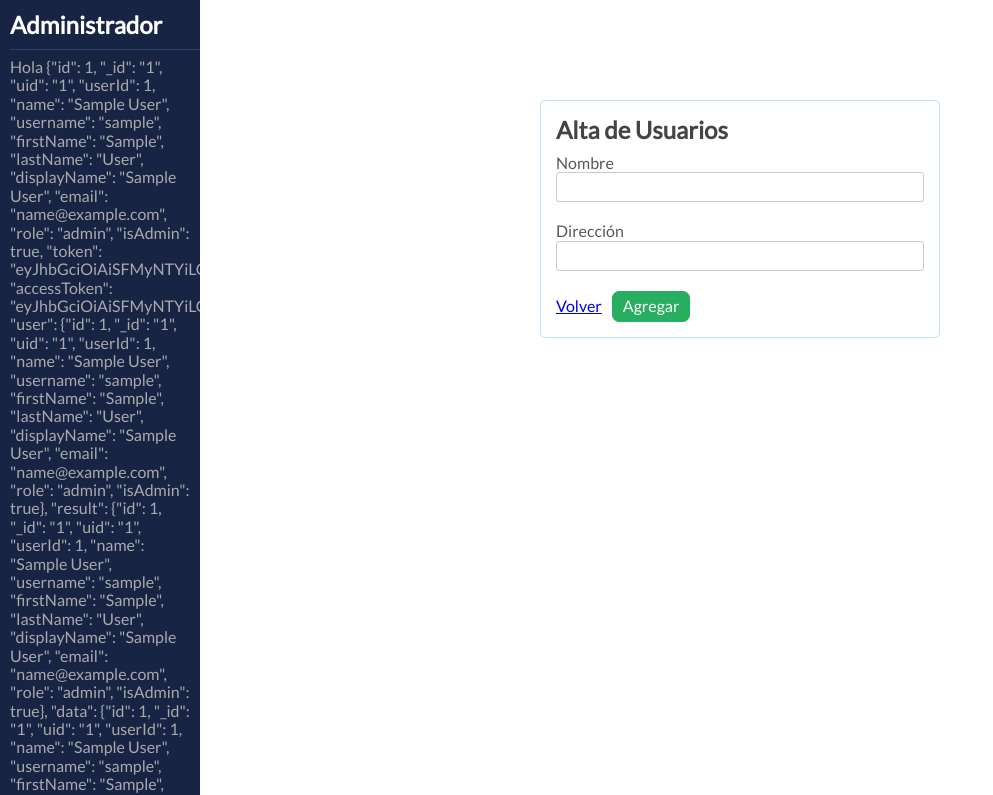
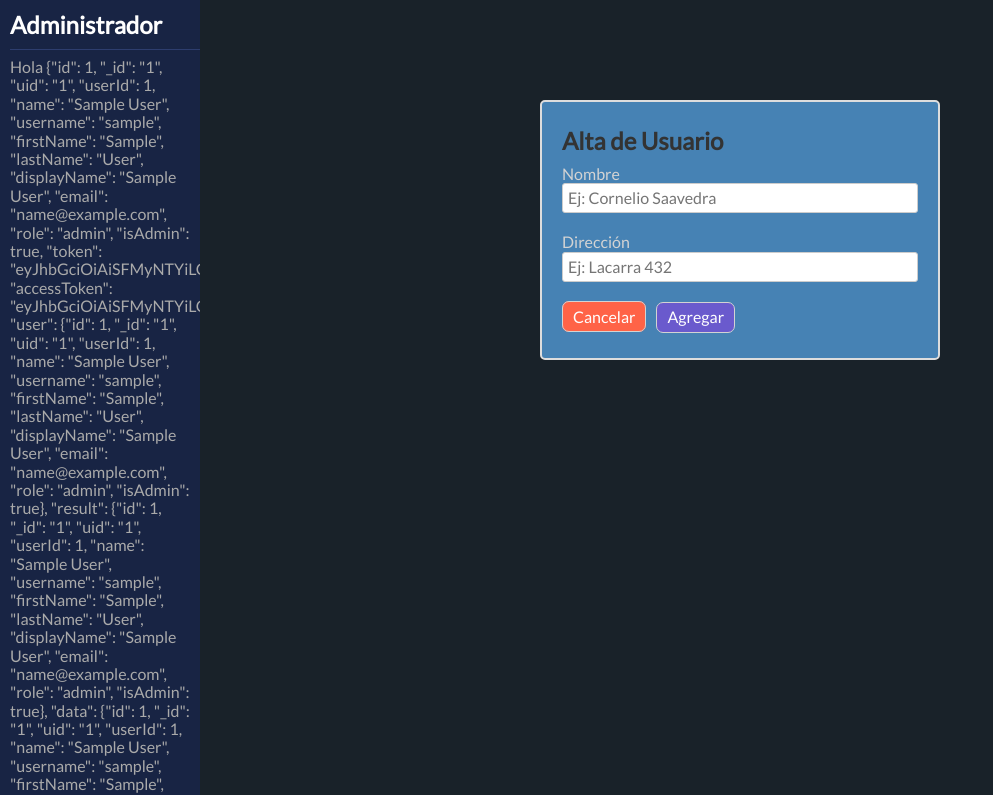
Before and after one commit to ctnfimac/mapa_de_transporte, a React (Create React App) app: page /transporte/admin/alta in a window 1280 px wide. Shown: the top 795 px of the page, without its empty margins (0-993 px from the left). Built offline with nearby package versions, Linux system fonts and the light colour scheme; no server answers; sample sign-in values are in the browser's storage.

Commit message:
coreccion de estilos en los formularios del crud y en la lista de usuarios

```diff
--- a/src/components/Admin/actualizar/Actualizar.js
+++ b/src/components/Admin/actualizar/Actualizar.js
@@ -69,7 +69,7 @@ const Actualizar = ({ cerrarSesion, user }) => {
                             onChange={e => { setDireccion(e.target.value) }}
                         />
                     </div>
-                    <Link to="/admin" >Volver</Link>
+                    <Link className="form__cancelar" to="/admin" >Cancelar</Link>
                     <button type="submit" onClick={submitValues}>Actualizar</button>
                 </form>
             </div>
--- a/src/components/Admin/alta/Alta.js
+++ b/src/components/Admin/alta/Alta.js
@@ -46,7 +46,7 @@ const Alta = ({ cerrarSesion, user }) => {
             <div className="form__container_alta">
                 {respuesta ==='ok' && <p className="form__respuesta correcta">Usuario agregado correctamente</p>}
                 {respuesta ==='nook' && <p className="form__respuesta incorrecta">Error el el formulario</p>}
-                <h2 className="form__title">Alta de Usuarios</h2>
+                <h2 className="form__title">Alta de Usuario</h2>
                 <form className="form__alta" method="POST">
                     <div className="form__item">
                         <label htmlFor="nombre">Nombre</label>
@@ -56,6 +56,7 @@ const Alta = ({ cerrarSesion, user }) => {
                             id="nombre"
                             value={nombre}
                             onChange={e => { setNombre(e.target.value)}}
+                            placeholder='Ej: Cornelio Saavedra'
                         />
                     </div>
                     <div className="form__item">
@@ -66,9 +67,10 @@ const Alta = ({ cerrarSesion, user }) => {
                             id="direccion"
                             value={direccion}
                             onChange={e => { setDireccion(e.target.value)}}
+                            placeholder='Ej: Lacarra 432'
                         />
                     </div>
-                    <Link to="/admin" >Volver</Link>
+                    <Link className="form__cancelar" to="/admin" >Cancelar</Link>
                     <button type="submit" onClick={submitValues}>Agregar</button>
 
                 </form>
--- a/src/components/Admin/estadisticas/Estadisticas.js
+++ b/src/components/Admin/estadisticas/Estadisticas.js
@@ -14,7 +14,7 @@ const Estadisticas = ({ user, cerrarSesion, barrios, cantidad_de_usuarios, usuar
                         labels={barrios}
                         label='Usuarios'
                         cantidad={cantidad_de_usuarios}
-                        color='rgba(230, 126, 34,0.5)'
+                        color='rgba(230, 126, 34,.8)'
                     />
                 </div>
                 <div className="estadisticas__item">
@@ -24,7 +24,7 @@ const Estadisticas = ({ user, cerrarSesion, barrios, cantidad_de_usuarios, usuar
                         labels={comunas}
                         label='Usuarios'
                         cantidad={usuarios_de_comunas}
-                        color='rgba(155, 89, 182,0.5)'
+                        color='rgba(155, 89, 182,.8)'
                     />
                 </div>
             </section>
--- a/src/components/Admin/listado/Usuario.js
+++ b/src/components/Admin/listado/Usuario.js
@@ -10,7 +10,7 @@ const Usuario = ({item, borrar}) => (
         <td>{item.comuna}</td>
         <td>{item.longitud}</td>
         <td>{item.latitud}</td>
-        <td>
+        <td className="usuarios_botones">
             <button
                 className="btn-danger"
                 onClick={() => borrar(item.id)}
@@ -18,13 +18,13 @@ const Usuario = ({item, borrar}) => (
                 <svg xmlns="http://www.w3.org/2000/svg" width="16" height="10" fill="currentColor" viewBox="0 0 16 16">
                     <path d="M11 1.5v1h3.5a.5.5 0 0 1 0 1h-.538l-.853 10.66A2 2 0 0 1 11.115 16h-6.23a2 2 0 0 1-1.994-1.84L2.038 3.5H1.5a.5.5 0 0 1 0-1H5v-1A1.5 1.5 0 0 1 6.5 0h3A1.5 1.5 0 0 1 11 1.5Zm-5 0v1h4v-1a.5.5 0 0 0-.5-.5h-3a.5.5 0 0 0-.5.5ZM4.5 5.029l.5 8.5a.5.5 0 1 0 .998-.06l-.5-8.5a.5.5 0 1 0-.998.06Zm6.53-.528a.5.5 0 0 0-.528.47l-.5 8.5a.5.5 0 0 0 .998.058l.5-8.5a.5.5 0 0 0-.47-.528ZM8 4.5a.5.5 0 0 0-.5.5v8.5a.5.5 0 0 0 1 0V5a.5.5 0 0 0-.5-.5Z" />
                 </svg>
-                eliminar
+                borrar
             </button>
             <Link to='/admin/actualizar' state={{ id: item.id, nombre: item.nombre, direccion: item.direccion }} className="btn-warning">
                 <svg xmlns="http://www.w3.org/2000/svg" width="16" height="10" fill="currentColor" viewBox="0 0 16 16">
                     <path d="M12.854.146a.5.5 0 0 0-.707 0L10.5 1.793 14.207 5.5l1.647-1.646a.5.5 0 0 0 0-.708l-3-3zm.646 6.061L9.793 2.5 3.293 9H3.5a.5.5 0 0 1 .5.5v.5h.5a.5.5 0 0 1 .5.5v.5h.5a.5.5 0 0 1 .5.5v.5h.5a.5.5 0 0 1 .5.5v.207l6.5-6.5zm-7.468 7.468A.5.5 0 0 1 6 13.5V13h-.5a.5.5 0 0 1-.5-.5V12h-.5a.5.5 0 0 1-.5-.5V11h-.5a.5.5 0 0 1-.5-.5V10h-.5a.499.499 0 0 1-.175-.032l-.179.178a.5.5 0 0 0-.11.168l-2 5a.5.5 0 0 0 .65.65l5-2a.5.5 0 0 0 .168-.11l.178-.178z" />
                 </svg>
-                 modificar
+                editar
             </Link>
         </td>
     </tr>
--- a/src/components/Admin/listado/Usuarios.js
+++ b/src/components/Admin/listado/Usuarios.js
@@ -40,7 +40,7 @@ const Usuarios = ({cerrarSesion, user}) => {
                             <th>Comuna</th>
                             <th>Longitud</th>
                             <th>Latitud</th>
-                            <th>Operation</th>
+                            <th>Acción</th>
                         </tr>
                     </thead>
                     <tbody>
--- a/src/components/Mapa/EstadisticasUser.js
+++ b/src/components/Mapa/EstadisticasUser.js
@@ -12,7 +12,7 @@ const EstadisticasUser = ({ barrios, cantidad_de_usuarios, comunas, usuarios_de_
                 labels={barrios}
                 label='Usuarios'
                 cantidad={cantidad_de_usuarios}
-                color='rgba(230, 126, 34,0.5)'
+                color='rgba(230, 126, 34,0.7)'
             />
         </div>
         <div className="usuario_estadisticas__item">
@@ -22,7 +22,7 @@ const EstadisticasUser = ({ barrios, cantidad_de_usuarios, comunas, usuarios_de_
                 labels={comunas}
                 label='Usuarios'
                 cantidad={usuarios_de_comunas}
-                color='rgba(155, 89, 182,0.5)'
+                color='rgba(155, 89, 182,0.7)'
             />
         </div>
     </div>
--- a/src/scss/components/Admin/_estadisticas.scss
+++ b/src/scss/components/Admin/_estadisticas.scss
@@ -1,7 +1,8 @@
 .estadisticas{
     // max-width: 80%;
-    background-color: rgba(236, 240, 241,.5);
-    margin-top: 30px;
+    background-color: rgba(236, 240, 241,1);
+    height: 100vh;
+    // margin-top: 30px;
     display: flex;
     flex-direction: column;
     @media screen and (min-width:1320px){
@@ -9,7 +10,7 @@
     }
     &__item{
         width: 100%;
-        margin-top: 40px;
+        margin-bottom: 50px;
         @media screen and (min-width:1320px){
             width: 50%;
             padding: 30px;
--- a/src/scss/components/Admin/_usuarios_actualizar.scss
+++ b/src/scss/components/Admin/_usuarios_actualizar.scss
@@ -1,12 +1,12 @@
 
 .form__container{
-   background-color: #fff;
+    background-color: #4682b4;
     margin: 0 auto;
     max-width: 400px;
-    padding: 15px;
+    padding: 25px 20px;
     border-radius: 5px;
     margin-top: 100px;
-    border: 1px solid rgba(52, 152, 219,.3)
+    border: 2px solid #ddd;
 }
 
 .form__respuesta{
@@ -17,17 +17,17 @@
 }
 
 .form__container .correcta{
-    background-color: #1abc9c;
+    background-color: #27ae60;
      margin-bottom: 10px;
 }
 
 .form__container .incorrecta{
-    background-color: #e74c3c;
-     margin-bottom: 10px;
+    background-color: rgba(231, 76, 60,.75);
+    margin-bottom: 10px;
 }
 
 .form__title{
-    color: #444;
+    color: #333;
      margin-bottom: 10px;
 }
 
@@ -38,7 +38,7 @@
 }
 
 .form__item label{
-    color: rgb(88, 87, 87);
+    color: lightgray;
 }
 
 .form__item input{
@@ -48,11 +48,20 @@
 }
 
 .form__alta button{
-   background-color: #27ae60;
+    background-color: slateblue;
     padding: 5px 10px;
     border-radius: 7px;
     color: #fff;
-    border: 1px solid #27ae60;
+    border: 1px solid lightgray;
     cursor: pointer;
     margin-left: 10px;
 }
+
+.form__cancelar{
+    background-color: tomato;
+    padding: 5px 10px;
+    color: white;
+    border-radius: 7px;
+    text-decoration: none;
+    border: 1px solid lightgray;
+}
--- a/src/scss/components/Admin/_usuarios_agregar.scss
+++ b/src/scss/components/Admin/_usuarios_agregar.scss
@@ -1,11 +1,11 @@
 .form__container_alta{
-    background-color: #fff;
+    background-color: #4682b4;
     margin: 0 auto;
     max-width: 400px;
-    padding: 15px;
+    padding: 25px 20px;
     border-radius: 5px;
     margin-top: 100px;
-    border: 1px solid rgba(52, 152, 219,.3)
+    border: 2px solid #ddd;
 }
 
 .form__respuesta{
@@ -16,7 +16,7 @@
 }
 
 .form__container_alta .correcta{
-    background-color: #1abc9c;
+    background-color: #27ae60;
     margin-bottom: 10px;
 }
 
@@ -26,7 +26,7 @@
 }
 
 .form__container_alta .form__title{
-    color: #444;
+    color: #333;
     margin-bottom: 10px;
 }
 
@@ -37,7 +37,7 @@
 }
 
 .form__container_alta .form__item label{
-    color: rgb(88, 87, 87);
+    color: lightgray;
 }
 
 .form__container_alta .form__item input{
@@ -47,11 +47,20 @@
 }
 
 .form__container_alta .form__alta button{
-    background-color: #27ae60;
+    background-color: slateblue;
     padding: 5px 10px;
     border-radius: 7px;
     color: #fff;
-    border: 1px solid #27ae60;
+    border: 1px solid lightgray;
     cursor: pointer;
     margin-left: 10px;
 }
+
+.form__cancelar{
+    background-color: tomato;
+    padding: 5px 10px;
+    color: white;
+    border-radius: 7px;
+    text-decoration: none;
+    border: 1px solid lightgray;
+}
--- a/src/scss/generales/_reset.scss
+++ b/src/scss/generales/_reset.scss
@@ -13,7 +13,7 @@ body{
 .main{
   width: 100%;
   height: auto;
-  background-color: #fff;
+  background-color: #192229;
   @media screen and (min-width:768px){
 		width: calc(100vw - 190px);
    }
```
Also changed, not shown: src/components/Generales/Nav.js (+12 -5 lines), src/scss/components/Admin/_usuarios.scss (+38 -9 lines).
